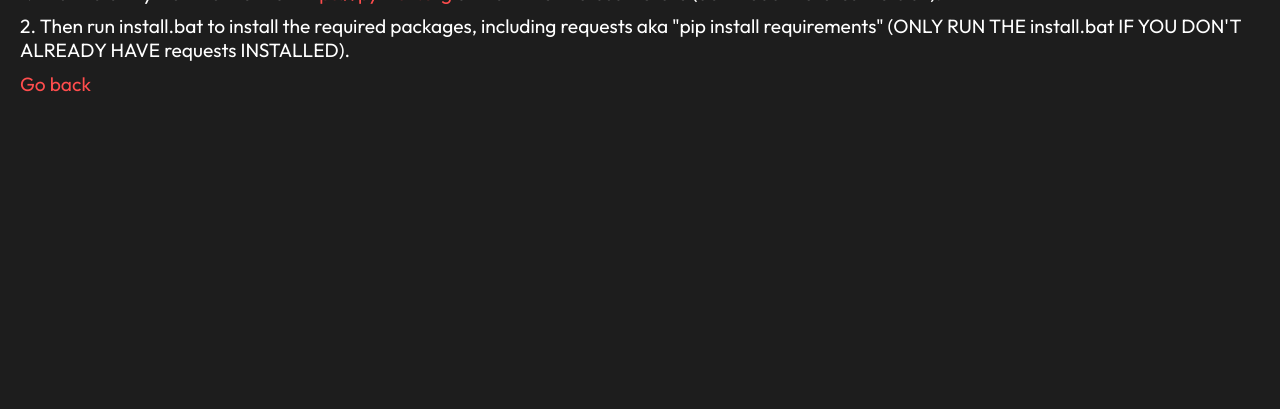
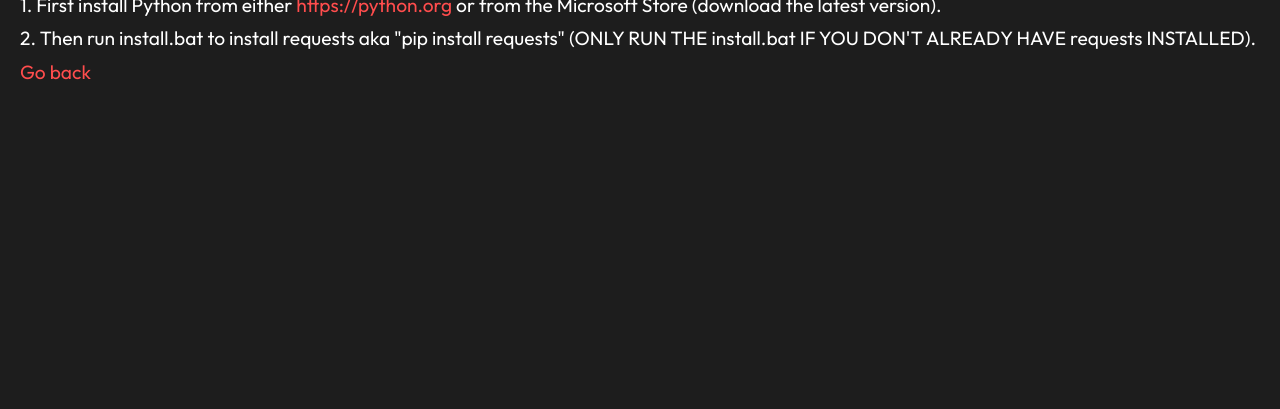
Before and after one commit to altpc408/altpc408, a plain HTML site: page steps.html in a window 1280 px wide. Shown: the part 391-800 px from the top of the page. Drawn offline with Linux system fonts and the light colour scheme.

Commit message:
Update steps.html

```diff
--- a/steps.html
+++ b/steps.html
@@ -66,7 +66,7 @@
 <body>
     <div class="title">How to use</div>
     <p class="text">1. First install Python from either <a href="https://python.org" class="link">https://python.org</a> or from the Microsoft Store (download the latest version).</p>
-    <p class="text">2. Then run install.bat to install the required packages, including requests aka "pip install requirements" (ONLY RUN THE install.bat IF YOU DON'T ALREADY HAVE requests INSTALLED).</p>
+    <p class="text">2. Then run install.bat to install requests aka "pip install requests" (ONLY RUN THE install.bat IF YOU DON'T ALREADY HAVE requests INSTALLED).</p>
     <a class="goback" href="https://altpc408.vercel.app">Go back</a>
 
 </html>
```
